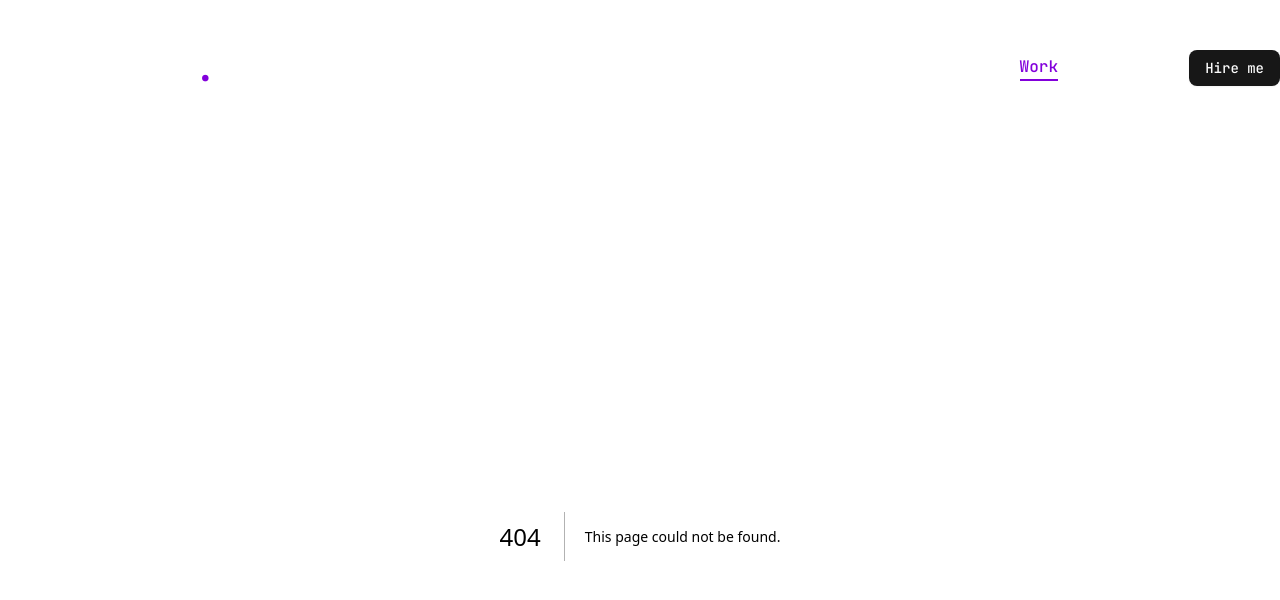
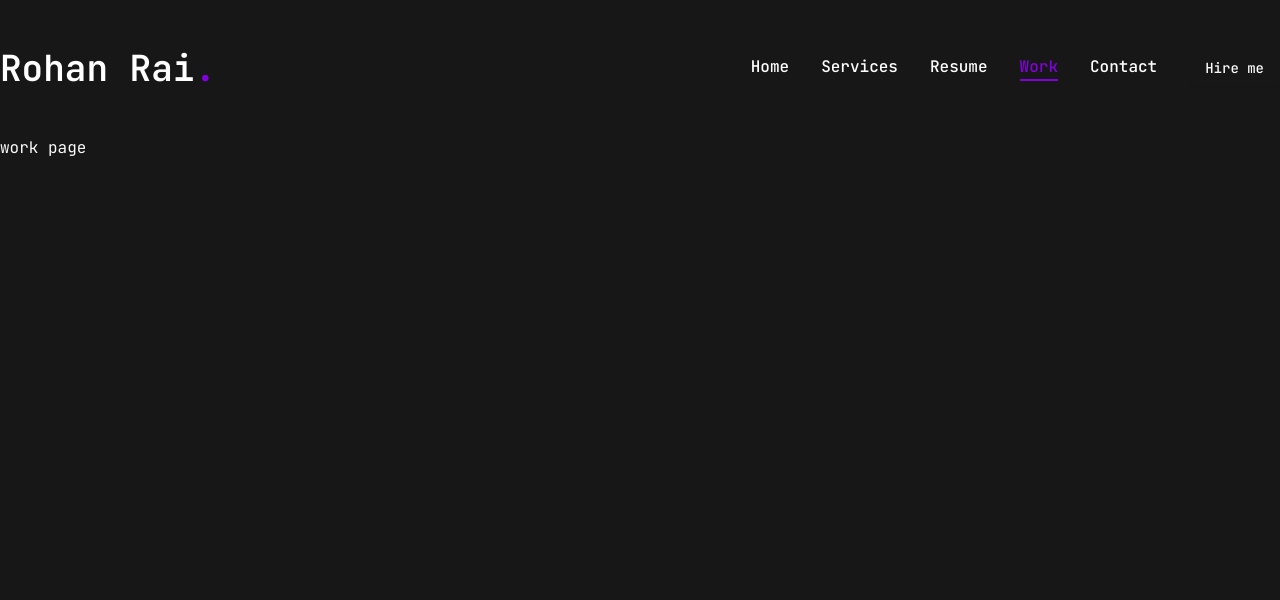
Before and after one commit to rohxn-rai/rohan-rai-portfolio, a Next.js app: page /work in a window 1280 px wide. Before the commit this address had no page. Shown: the top 600 px of the page. Built offline with nearby package versions, Linux system fonts and the light colour scheme.

Commit message:
added workpage

```diff
--- /dev/null
+++ b/app/work/page.jsx
@@ -0,0 +1,5 @@
+const Work = () => {
+  return <div>work page</div>;
+};
+
+export default Work;
```
